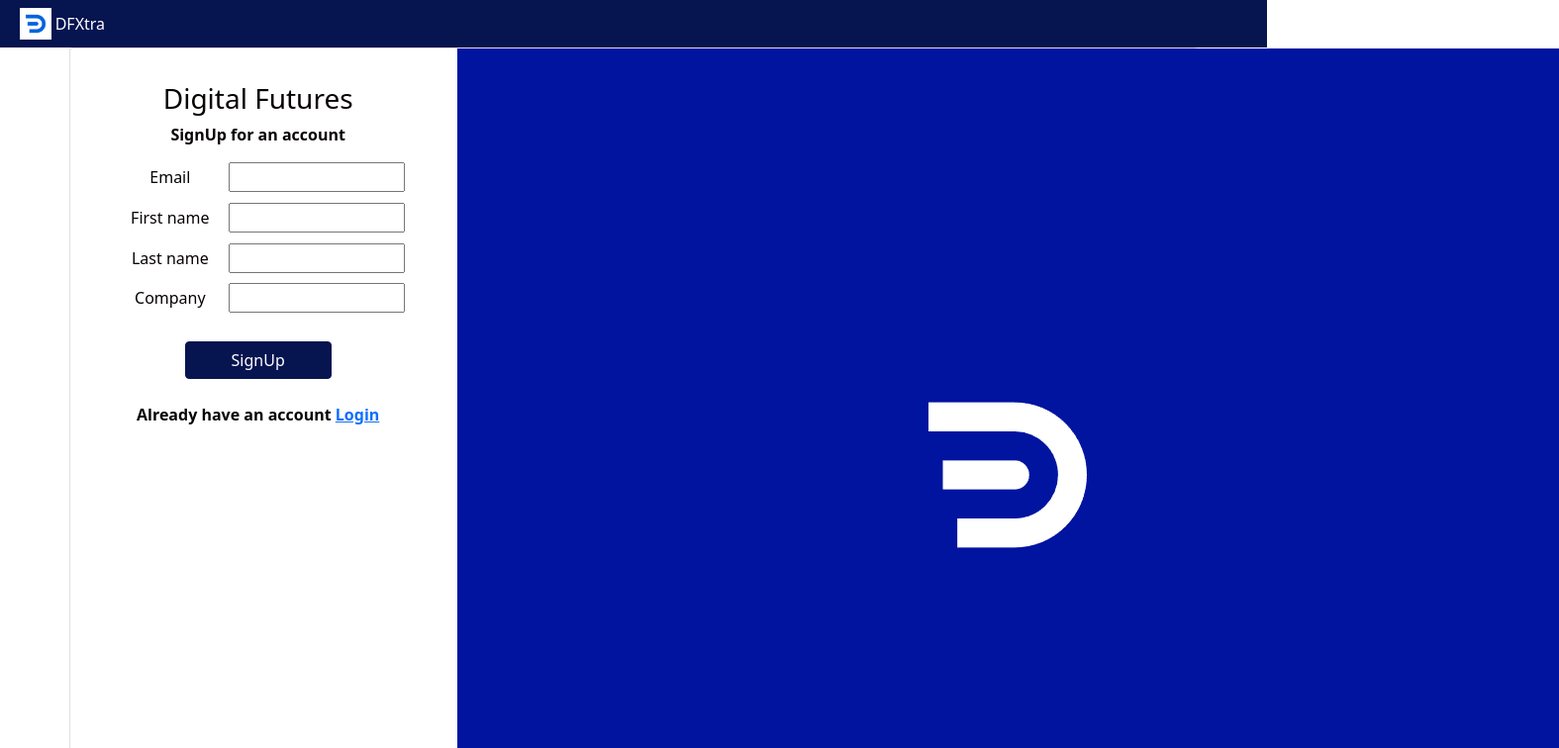
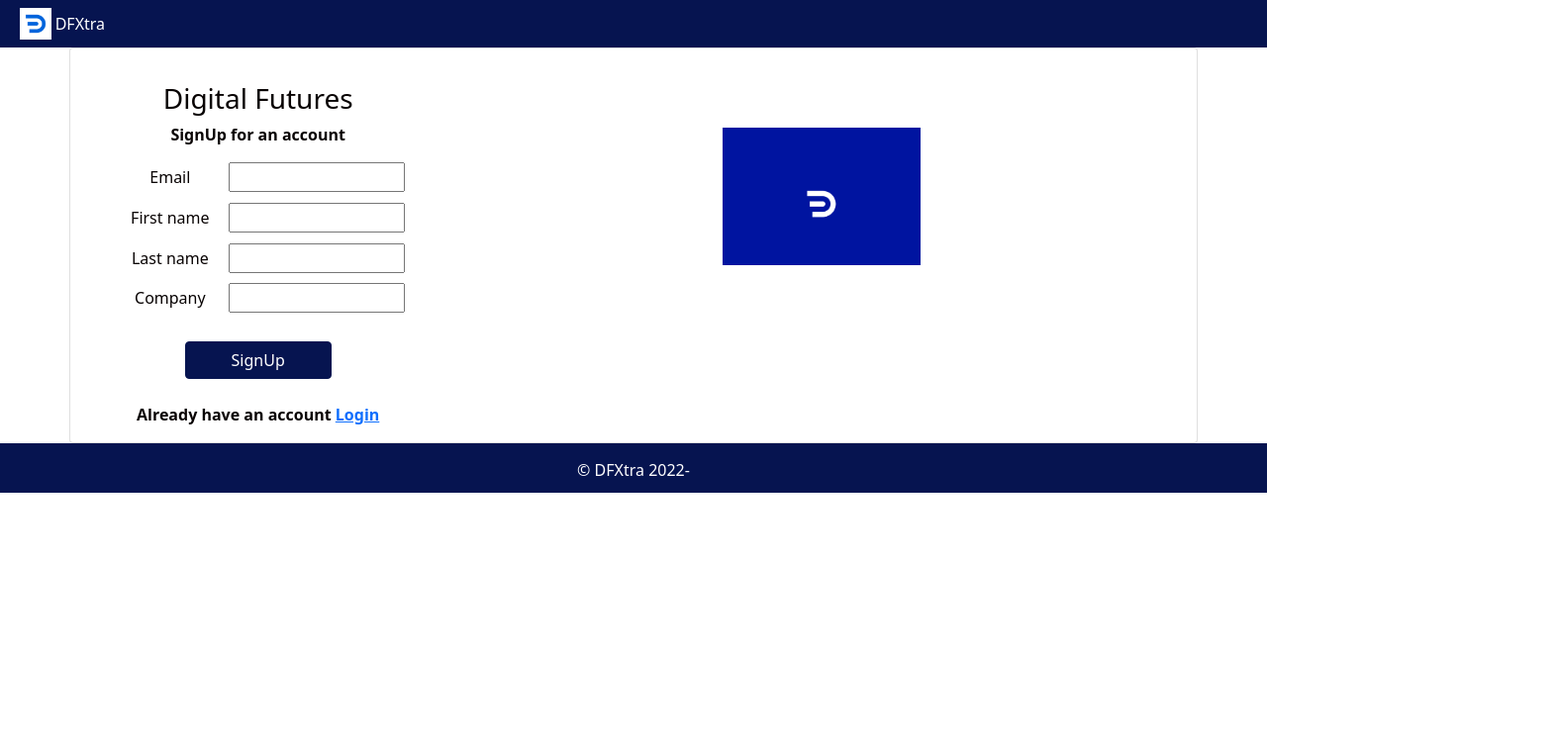
Before and after one commit to dfGroup2/team-engineering-frontend, a React (Create React App) app: page /SignUp in a window 1280 px wide. Shown: the top 756 px of the page at 99% size, 1575 px wide, since content can reach past the window. Built offline with nearby package versions, Linux system fonts and the light colour scheme.

Commit message:
sign up page sorted

```diff
--- a/src/Components/LoginComponents/Login.jsx
+++ b/src/Components/LoginComponents/Login.jsx
@@ -73,7 +73,7 @@ const Login = () => {
                     <p>Don't have an account ?<Link to="/SignUp"> Sign Up </Link></p>
 
                 </div>
-                <div className="col-8"><img src={dfxbackground}></img></div>
+                <div className="col-8" ><img src={dfxbackground} className="dfximage"></img></div>
             </div>
         </div >
     )
--- a/src/Components/SignUpComponent/SignUp.jsx
+++ b/src/Components/SignUpComponent/SignUp.jsx
@@ -55,7 +55,7 @@ const SignUp = props => {
                     </form>
                     <p>Already have an account <Link to="/"> Login </Link></p>
                 </div>
-                <div className="col-8"><img src={dfxbackground}></img></div>
+                <div className="col-8"><img src={dfxbackground} className="dfximage"></img></div>
             </div>
         </div >
     )
--- a/src/css/Login.css
+++ b/src/css/Login.css
@@ -17,3 +17,8 @@
     color: rgb(8, 3, 3);
     padding-top: 3%;
 }
+.dfximage{
+    width:200px;
+    height:300px;
+    object-fit:contain;
+}
```
